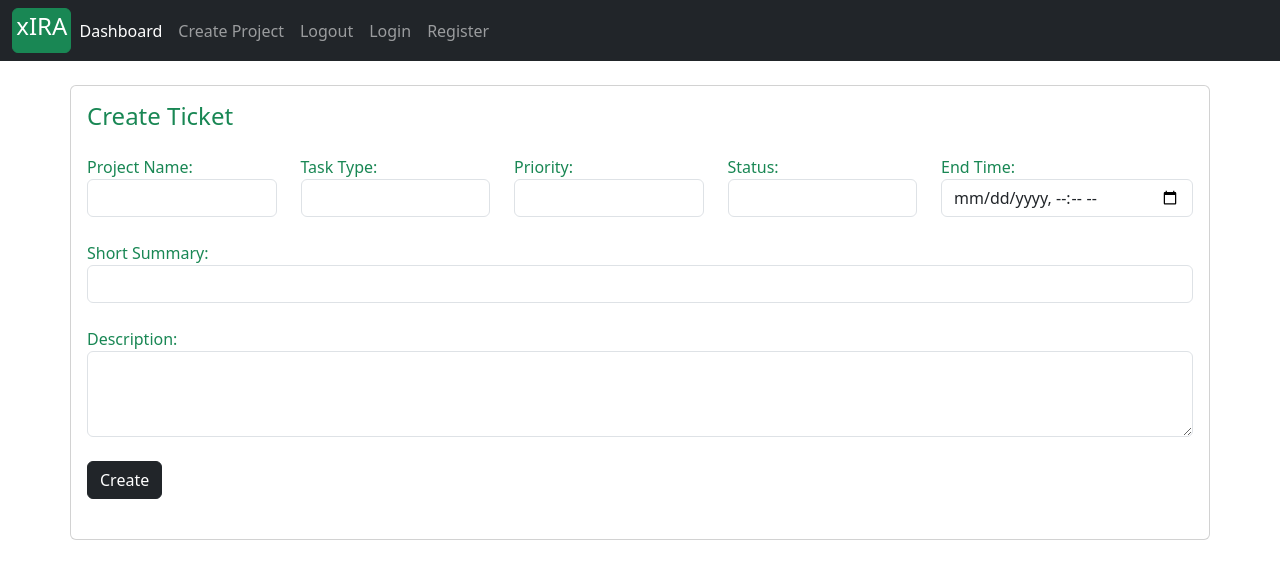
After one commit to vinaycchndra/xIRA, a Django app: page /ticket/manage/16/ in a window 1280 px wide. The commit adds this page. Shown: the top 579 px of the page. Run offline with Django 4.2, Linux system fonts and the light colour scheme.

Commit message:
created ticket creation page

```diff
--- a/templates/edit_project.html
+++ b/templates/edit_project.html
@@ -100,7 +100,7 @@
     <div class="row">
             <div class="col-lg" style="">
                 <div class="card h-60">
-                        <a class="btn btn-outline-success" href="#" style="text-decoration: none;"><h5 class="text-center" ><strong>Manage Tickets</strong></h5></a>
+                        <a class="btn btn-outline-success" href="{% url 'manage_ticket' project.id %}" style="text-decoration: none;"><h5 class="text-center" ><strong>Manage Tickets</strong></h5></a>
                 </div>
             </div>
     </div>
--- a/templates/landingPage.html
+++ b/templates/landingPage.html
@@ -12,10 +12,8 @@
       <a href="{% url 'dashboard' request.user.id %}" class="btn btn-outline-success"  style="text-decoration: none"><strong>My Projects</strong></a>
 
     <hr>
-      <a href="#" class="btn btn-outline-success"  style="text-decoration: none"><strong>All Tickets</strong></a>
+      <a href="#" class="btn btn-outline-success"  style="text-decoration: none"><strong>See Tickets</strong></a>
 
-    <hr>
-      <a href="#" class="btn btn-outline-success"  style="text-decoration: none"><strong>My Tickets</strong></a>
     </div>
       </div>
 
--- /dev/null
+++ b/templates/tasks.html
@@ -0,0 +1,97 @@
+{% extends 'base.html' %}
+
+
+{% block content %}
+<div class="container mt-4">
+
+
+
+    <div class="card row" style="max-width:1400px; margin-top:20px;">
+      <article class="card-body">
+		  {% include 'includes/alerts.html' %}
+		<header class="mb-4 text-success"><h4 class="card-title">Create Ticket</h4></header>
+		<form action = "{% url 'register' %}" method="POST">
+				{% csrf_token %}
+				<div class="form-group row">
+					<div class="col form-group">
+						<label class="text-success" for="">Project Name:</label>
+						<input type="text" class="form-control" name="project">
+					</div> <!-- form-group end.// -->
+
+					<div class="col form-group">
+			            <label class="text-success" for="">Task Type:</label>
+						<input type="text" class="form-control" name="task_type">
+					</div> <!-- form-group end.// -->
+
+					<div class="col form-group">
+			            <label class="text-success" for="">Priority:</label>
+						<input type="text" class="form-control" name="priority">
+					</div> <!-- form-group end.// -->
+
+					<div class="col form-group">
+			            <label class="text-success" for="">Status:</label>
+						<input type="text" class="form-control" name="status">
+					</div> <!-- form-group end.// -->
+
+
+					<div class="col form-group">
+			            <label class="text-success" for="">End Time:</label>
+						<input type="datetime-local" class="form-control" name="estimated_end_date">
+					</div> <!-- form-group end.// -->
+				</div> <!-- form-row end.// -->
+				<br>
+
+				<div class="form-group row">
+
+					<div class="col form-group">
+			            <label class="text-success" for="">Short Summary:</label>
+						<input type="text" class="form-control" name="short_summary">
+					</div> <!-- form-group end.// -->
+
+
+				</div> <!-- form-row end.// -->
+				<br>
+
+				<div class="form-group row">
+
+					<div class="col form-group">
+			            <label class="text-success" for="">Description:</label>
+						<textarea  class="form-control" name="desscription" rows="3"></textarea>
+					</div> <!-- form-group end.// -->
+
+				</div> <!-- form-row end.// -->
+
+				<br>
+
+			    <div class="form-group ">
+			        <button type="submit" class="btn btn-dark btn-block"> Create </button>
+			    </div> <!-- form-group// -->
+			<br>
+			<span class="text-dark">{{form.work_email.errors}}</span>
+			<span class="text-dark">{{form.non_field_errors}}</span>
+			</form>
+		</article><!-- card-body.// -->
+    </div> <!-- card .// -->
+
+
+
+
+
+
+
+
+
+
+
+
+
+
+
+
+
+
+
+</div>
+
+
+{% endblock %}
--- a/tickets/models.py
+++ b/tickets/models.py
@@ -3,6 +3,7 @@ from projects.models import Project
 from accounts.models import Account
 
 status_field = (('Backlog', 'back-log'),
+                ('Not Started', 'not-started'),
                 ('In Progress', 'in-progress'),
                 ('Complete', 'complete'),
                 )
@@ -17,7 +18,7 @@ priority_field = (('High', 'high'),
 class Task(models.Model):
     project       = models.ForeignKey(Project, on_delete=models.CASCADE)
     task_type     = models.CharField(max_length=30, choices=(('Bug', 'bug'), ('New Task', 'new task')))
-    short_summary = models.CharField(max_length=20)
+    short_summary = models.CharField(max_length=80)
     description   = models.TextField(max_length=500)
     assignees     = models.ManyToManyField(Account)
     status        = models.CharField(max_length=25, choices=status_field)
--- a/tickets/urls.py
+++ b/tickets/urls.py
@@ -2,5 +2,5 @@ from django.urls import path
 from . import views
 
 urlpatterns = [
-        path('create_ticket/<pk:project_id>/', views.create_ticket, name='create_ticket'),
+        path('manage/<int:project_id>/', views.manage_ticket, name='manage_ticket'),
 ]
--- a/tickets/views.py
+++ b/tickets/views.py
@@ -1,6 +1,6 @@
 from django.shortcuts import render
 
 
-def create_ticket(request, project_id):
+def manage_ticket(request, project_id):
 
-    return render(request, 'create_task.html')
+    return render(request, 'tasks.html')
--- a/xIRA/urls.py
+++ b/xIRA/urls.py
@@ -25,4 +25,5 @@ urlpatterns = [
     path('dashboard/', views.dashboard, name='dashboard'),
     path('accounts/', include('accounts.urls')),
     path('project/', include('projects.urls')),
+    path('ticket/', include('tickets.urls')),
 ]
```
Also changed, not shown: db.sqlite3, templates/create_taks.html (deleted), tickets/migrations/0002_alter_task_short_summary.py (added).
